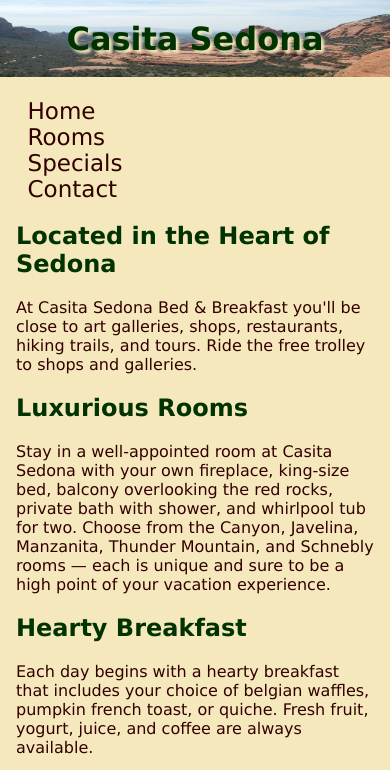
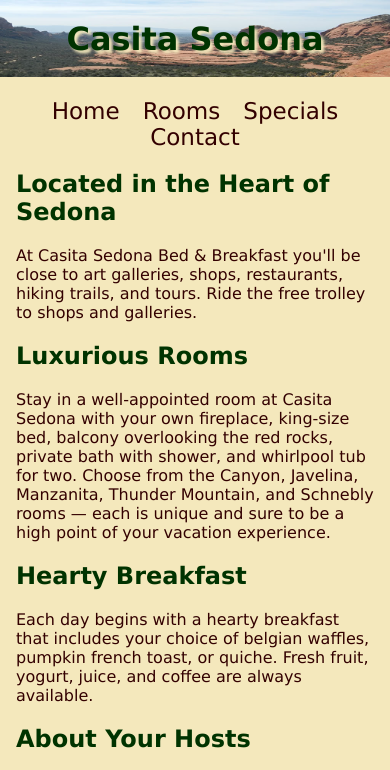
Before and after one commit to 44334-fa20/ch7inclassnotesflex-aj-bradbury, a plain HTML site: page index.html in a window 390 px wide. Shown: the top 770 px of the page. Drawn offline with Linux system fonts and the light colour scheme.

Commit message:
Andrew Bradbury Flex Notes
Andrew Bradbury Flex Notes

```diff
--- a/index.html
+++ b/index.html
@@ -15,6 +15,9 @@ header, h1, #wrapper{ margin-top: 0; }
 	        width: 90%;
 			margin: auto;
             color: #330000;
+}
+#demo { display: flex;
+    flex-direction: row;
 }
 h1, h2 { color: #003300; }
 header { background-image: url(header.jpg);
@@ -45,16 +48,24 @@ footer { text-align: center;
 		 color: #003300;
 		 padding: 2.5%;
 }
+    nav { flex: 7;}
+    main { flex: 1;}
+    aside {flex: 2;}
 @media only screen and (max-width: 1024px) {
             body { margin: 0; padding: 0; }
             #wrapper { width: auto; margin: 0; }
 		    h1 { font-size: 200%; }
 			nav li { padding: 0 0.5em;
 				     font-size: 1.2em; 	}
+        #demo {flex-direction: column;}
+    nav ul{display: flex;
+           flex-direction:row;
+        justify-content: center;}
 
 }
 @media only screen and (max-width: 768px) {
-
+    nav{order: 1;}
+    nav ul{flex-wrap: wrap;}
 }
 header, main, nav, footer, figure, figcaption { display: block; }
 </style>
```
